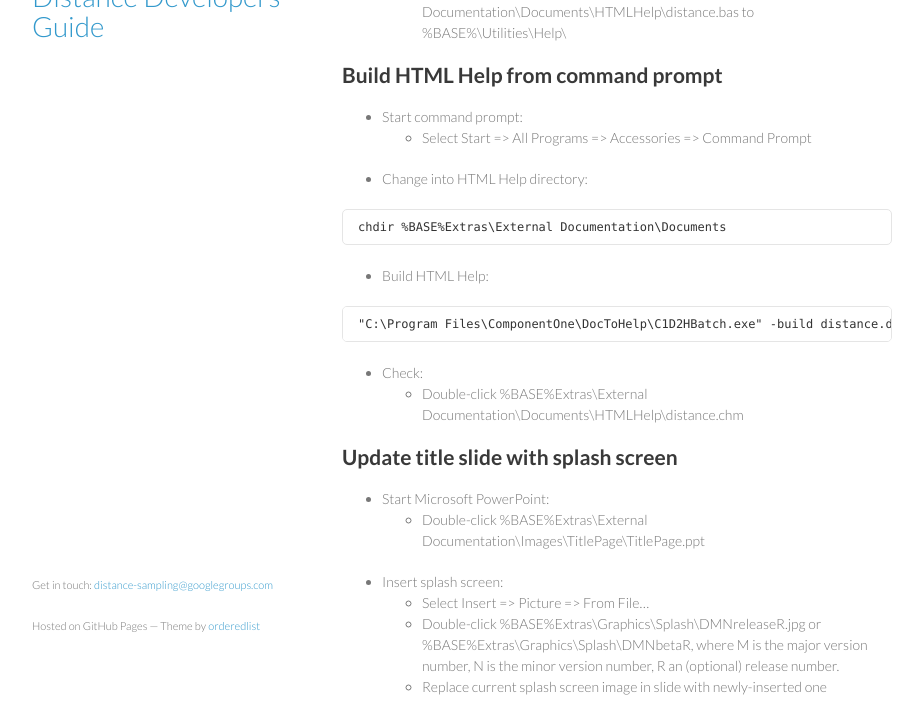
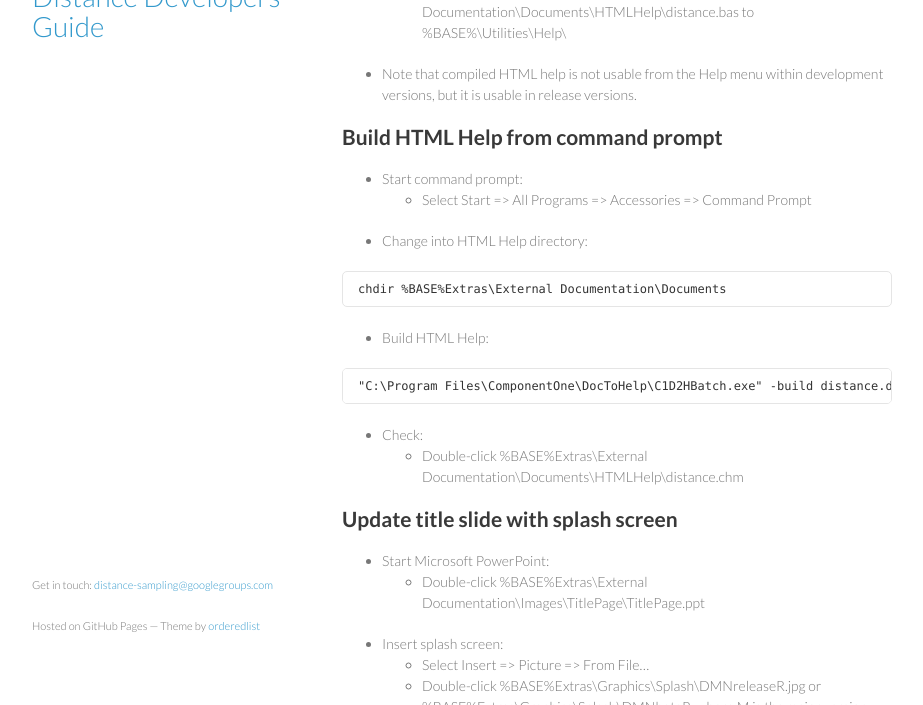
Before and after one commit to softwaresaved/distance-consultancy, a Jekyll site: the page built from developer/BuildDocumentsImages.md, in a window 1280 px wide and 900 px high, scrolled down 2831 px, cut to the strip 195-900 px from the top of the window. Shown: the whole strip, without its empty margins (178-1101 px from the left). Built offline with Jekyll 4.4.1, drawn with Linux system fonts in a browser that asks for light colours; some of the changed text lies outside the part shown.

Commit message:
Added note that CHM and PDF help not available in development versions

```diff
--- a/developer/BuildDocumentsImages.md
+++ b/developer/BuildDocumentsImages.md
@@ -128,6 +128,7 @@ Copy HTML Help for use in Visual Basic and release
 * Copy Visual Basic macro file for use in Visual Basic components:
   - This contains a list of constants giving shortcuts to the help pages and is used to provide context-sensitive help.
   - Copy %BASE%Extras\External Documentation\Documents\HTMLHelp\distance.bas to %BASE%\Utilities\Help\
+* Note that compiled HTML help is not usable from the Help menu within development versions, but it is usable in release versions.
 
 Build HTML Help from command prompt
 -----------------------------------
@@ -281,4 +282,5 @@ This assumes that:
 Copy user guide PDF for use in Visual Basic and release
 -------------------------------------------------------
 
-Copy %BASE%Extras\External Documentation\Documents\Manual\distance-master.pdf to %BASE%\Utilities\Help\distance.pdf
+* Copy %BASE%Extras\External Documentation\Documents\Manual\distance-master.pdf to %BASE%\Utilities\Help\distance.pdf
+* Note that compiled HTML help is not usable from the Help menu within development versions, but it is usable in release versions.
```
